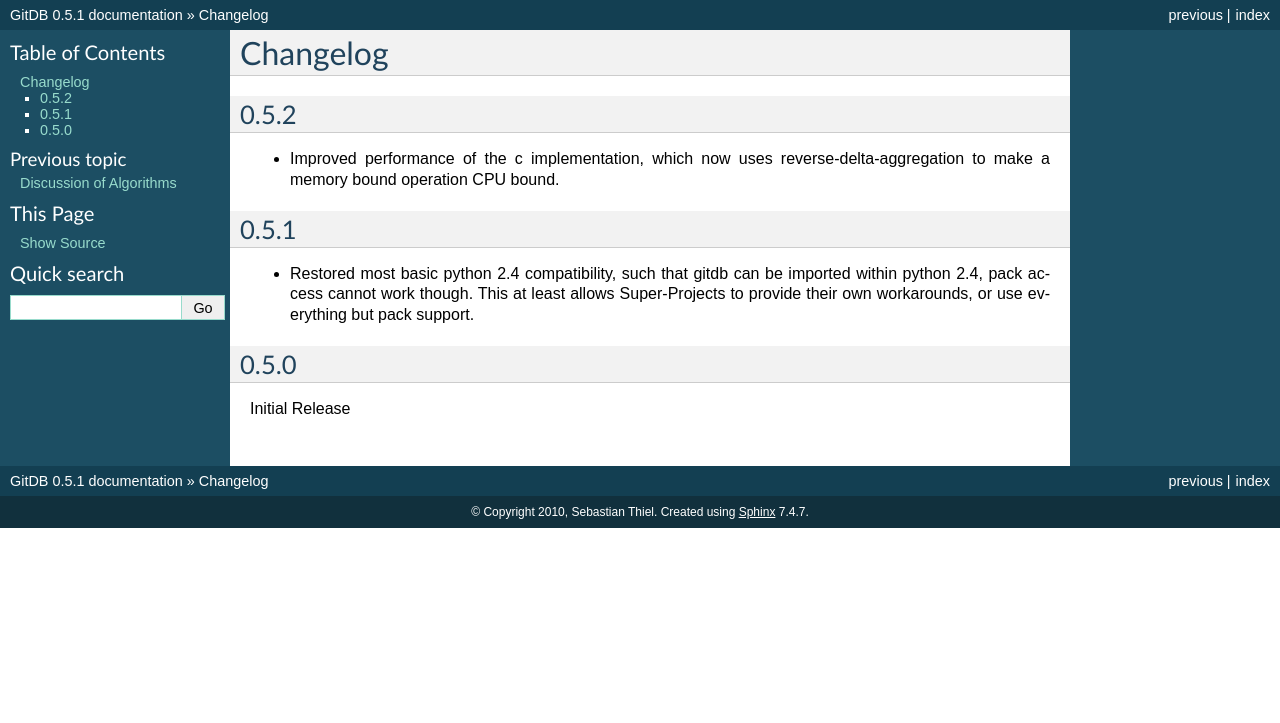
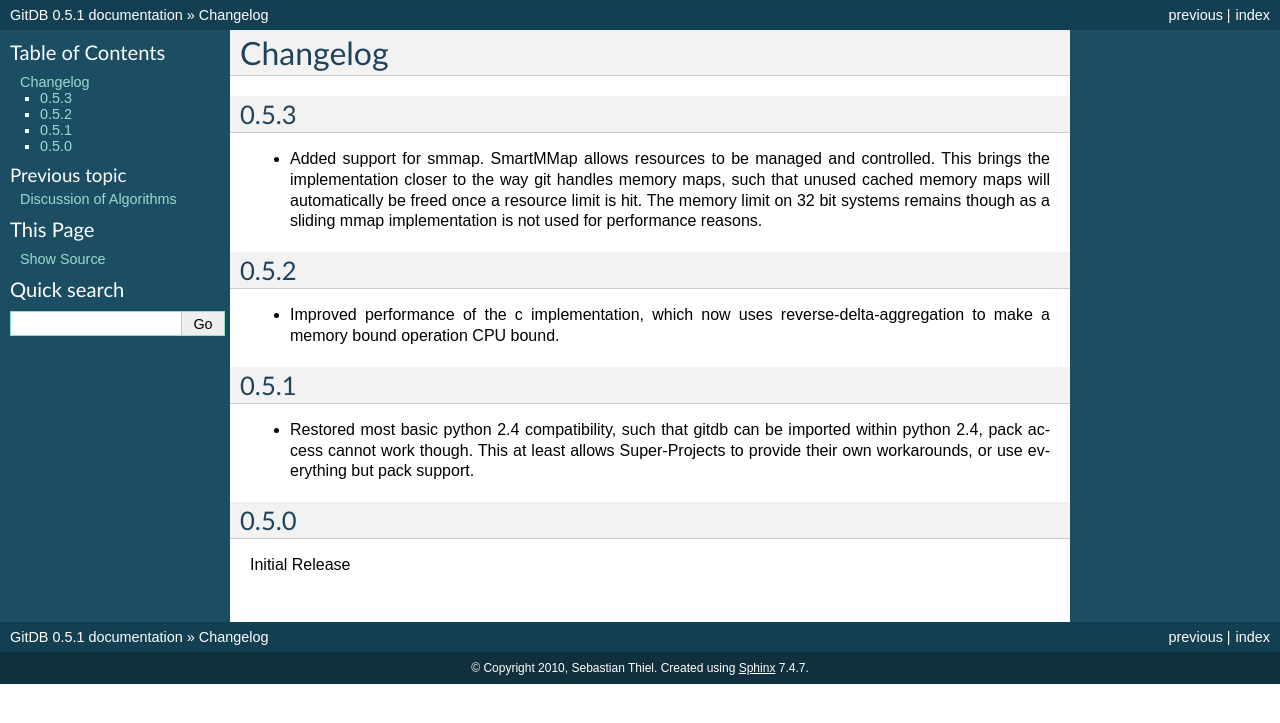
Before and after one commit to gitpython-developers/gitdb, a Sphinx documentation site: the page built from doc/source/changes.rst, in a window 1280 px wide. Shown: the top 723 px of the page. Built offline with Sphinx 7.4.7, drawn with Linux system fonts in a browser that asks for light colours.

Commit message:
Added changelog information

```diff
--- a/doc/source/changes.rst
+++ b/doc/source/changes.rst
@@ -1,6 +1,11 @@
 #########
 Changelog
 #########
+
+*****
+0.5.3
+*****
+* Added support for smmap. SmartMMap allows resources to be managed and controlled. This brings the implementation closer to the way git handles memory maps, such that unused cached memory maps will automatically be freed once a resource limit is hit. The memory limit on 32 bit systems remains though as a sliding mmap implementation is not used for performance reasons.
 
 *****
 0.5.2
```
Also changed, not shown: 1 other file.
